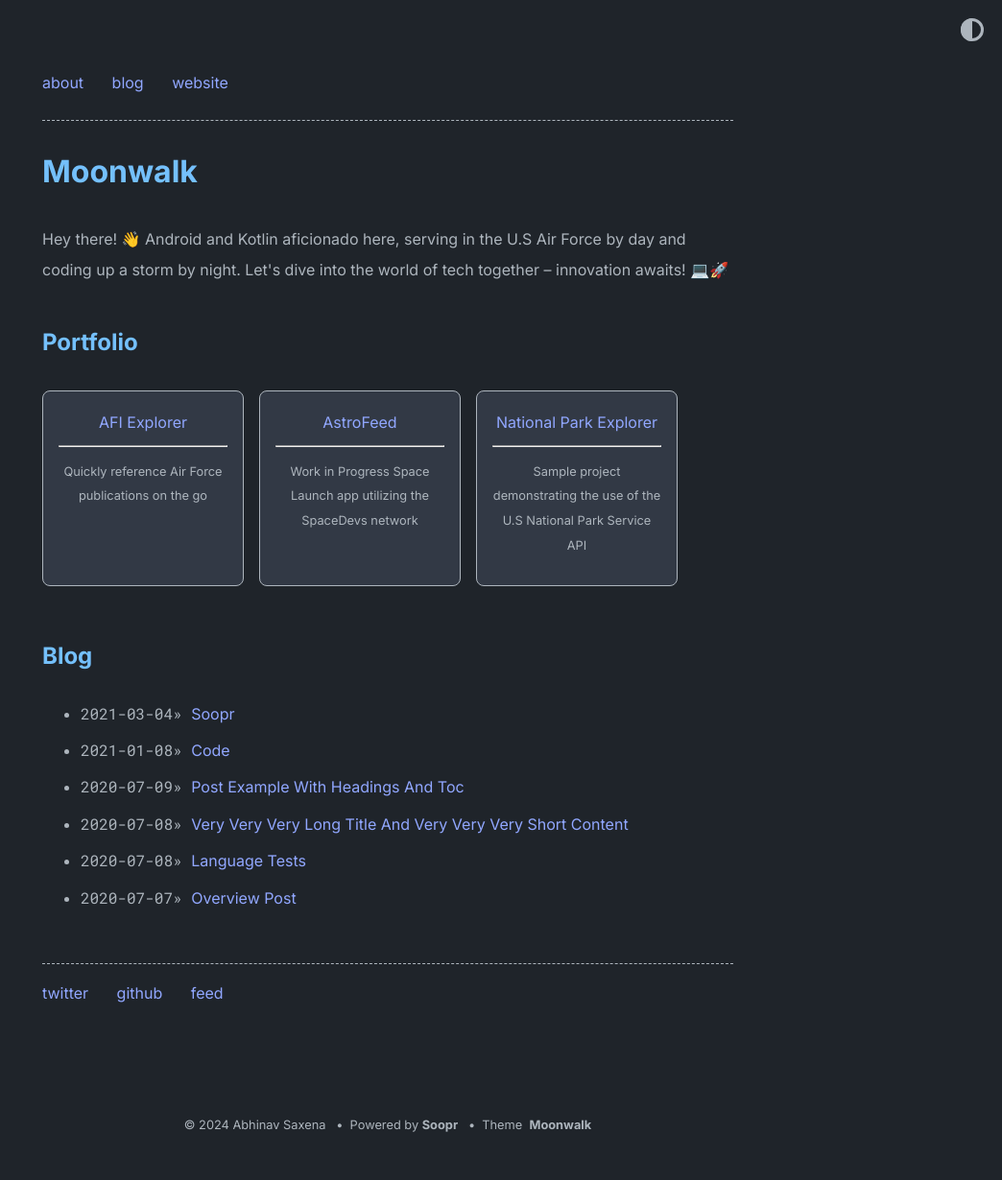
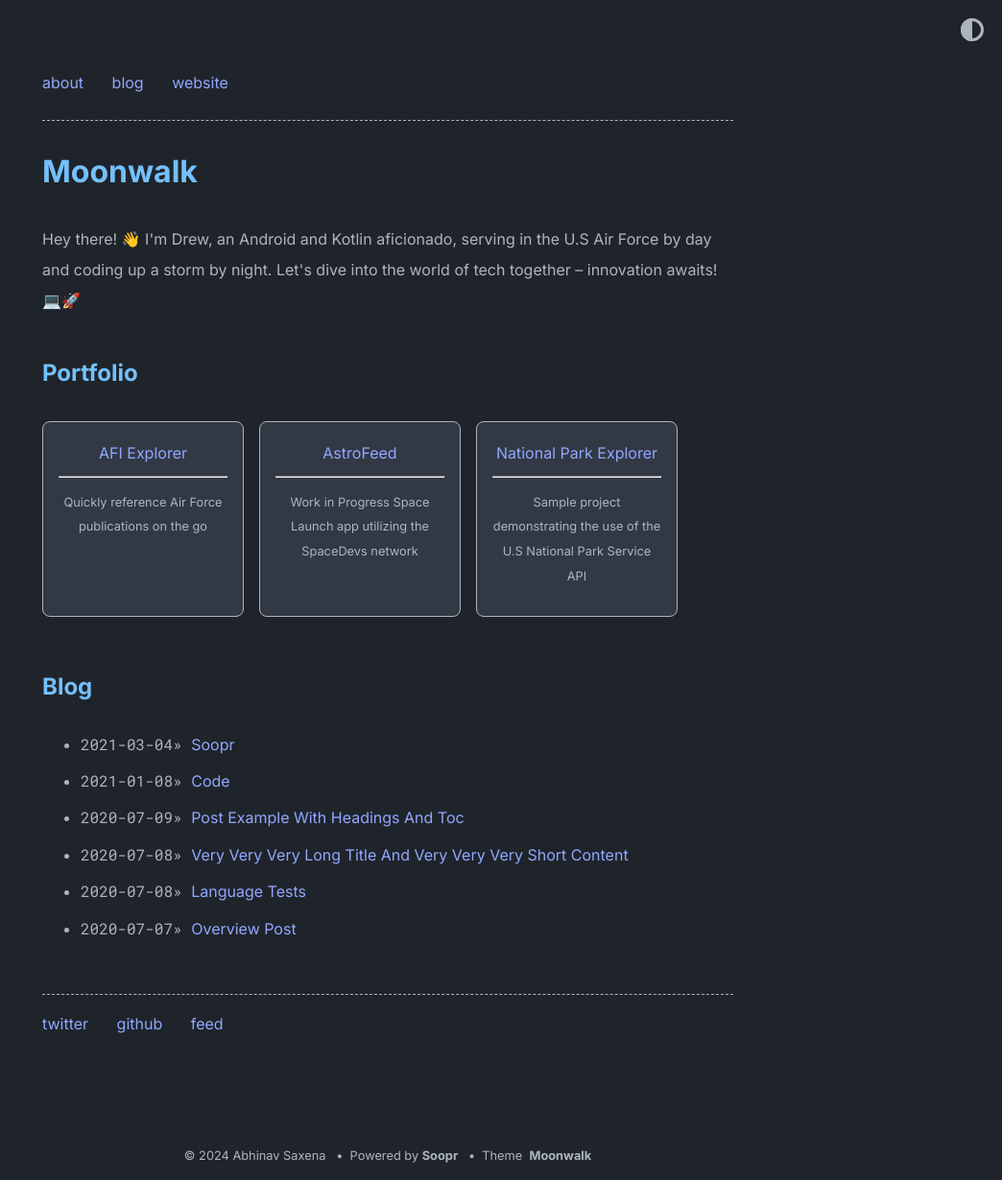
Before and after one commit to drewstephensdesigns/drewstephensdesigns.github.io, a Jekyll site: the page built from index.md, in a window 1280 px wide. Shown: the whole page at 96% size, without its empty margins (236-1280 px from the left). Built offline with Jekyll 4.4.1, drawn with Linux system fonts in a browser that asks for light colours; before the commit the page ends 1198 px from its top, so only the background shows below that.

Commit message:
Update _config.yml

```diff
--- a/_config.yml
+++ b/_config.yml
@@ -2,7 +2,8 @@ title: Moonwalk
 author: Abhinav Saxena
 url: https://www.abhinavsaxena.com/moonwalk # root address of the site
 description: > # description of the site (multiple lines allowed)
- Hey there! 👋 Android and Kotlin aficionado here, serving in the U.S Air Force by day and coding up a storm by night. Let's dive into the world of tech together – innovation awaits! 💻🚀
+ Hey there! 👋 I'm Drew, an Android and Kotlin aficionado, serving in the U.S Air Force by day and coding up a storm by night.
+ Let's dive into the world of tech together – innovation awaits! 💻🚀
 
 permalink: /:slug
 
```
